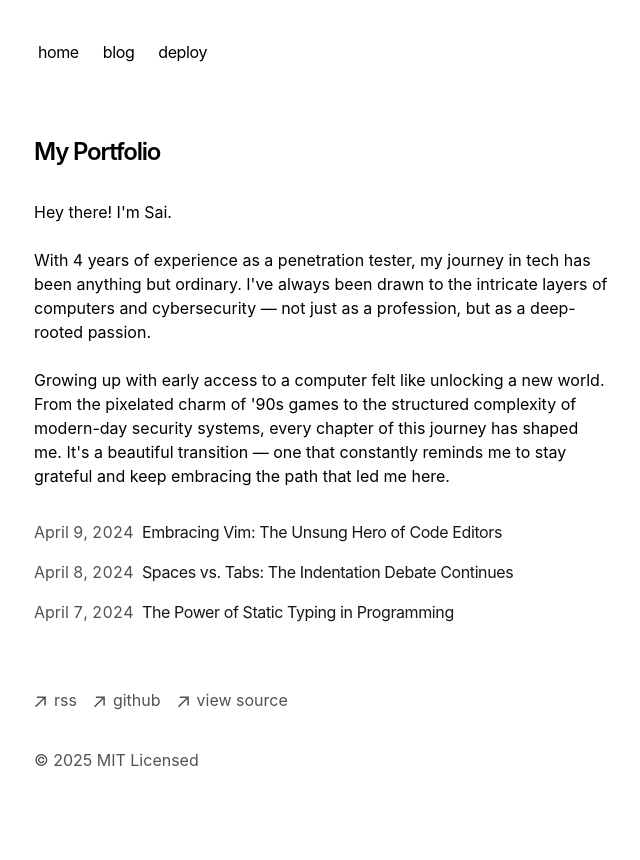
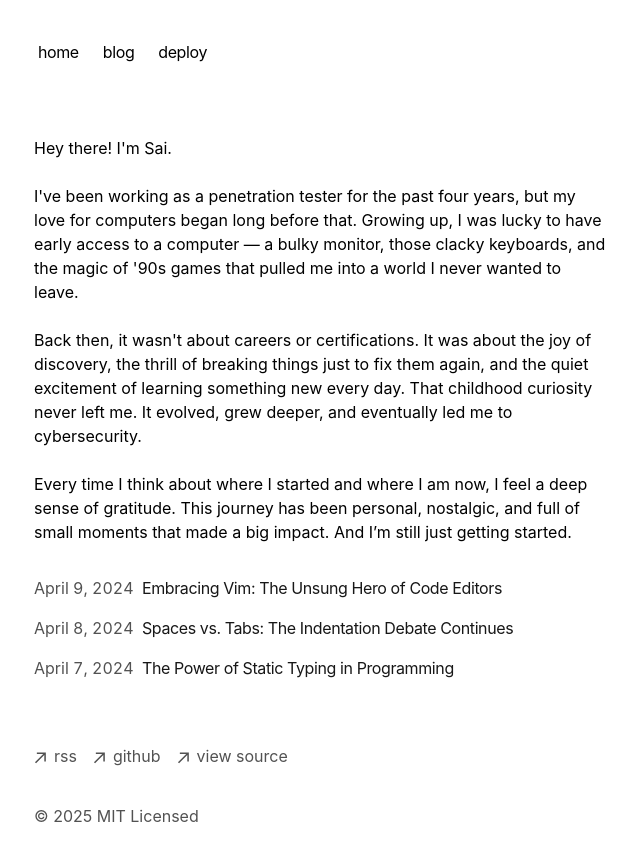
Before and after one commit to K3rn4lP4nic/portfolio-starter-kit, a Next.js app: page / in a window 1280 px wide. Shown: the top 860 px of the page, without its empty margins (318-958 px from the left). Before the commit the page ends 836 px from the top, so only its background shows below. Built offline with nearby package versions, Linux system fonts and the light colour scheme.

Commit message:
Initial Commit

```diff
--- a/app/page.tsx
+++ b/app/page.tsx
@@ -3,17 +3,17 @@ import { BlogPosts } from 'app/components/posts'
 export default function Page() {
   return (
     <section>
-      <h1 className="mb-8 text-2xl font-semibold tracking-tighter">
-        My Portfolio
-      </h1>
-      <p className="mb-4">
-        {`Hey there! I'm Sai.`}
+  <p className="mb-4">
+  {`Hey there! I'm Sai.`}
   <br />
   <br />
-  {`With 4 years of experience as a penetration tester, my journey in tech has been anything but ordinary. I've always been drawn to the intricate layers of computers and cybersecurity — not just as a profession, but as a deep-rooted passion.`}
+  {`I've been working as a penetration tester for the past four years, but my love for computers began long before that. Growing up, I was lucky to have early access to a computer — a bulky monitor, those clacky keyboards, and the magic of '90s games that pulled me into a world I never wanted to leave.`}
   <br />
   <br />
-  {`Growing up with early access to a computer felt like unlocking a new world. From the pixelated charm of '90s games to the structured complexity of modern-day security systems, every chapter of this journey has shaped me. It's a beautiful transition — one that constantly reminds me to stay grateful and keep embracing the path that led me here.`}
+  {`Back then, it wasn't about careers or certifications. It was about the joy of discovery, the thrill of breaking things just to fix them again, and the quiet excitement of learning something new every day. That childhood curiosity never left me. It evolved, grew deeper, and eventually led me to cybersecurity.`}
+  <br />
+  <br />
+  {`Every time I think about where I started and where I am now, I feel a deep sense of gratitude. This journey has been personal, nostalgic, and full of small moments that made a big impact. And I’m still just getting started.`}
       </p>
       <div className="my-8">
         <BlogPosts />
```
